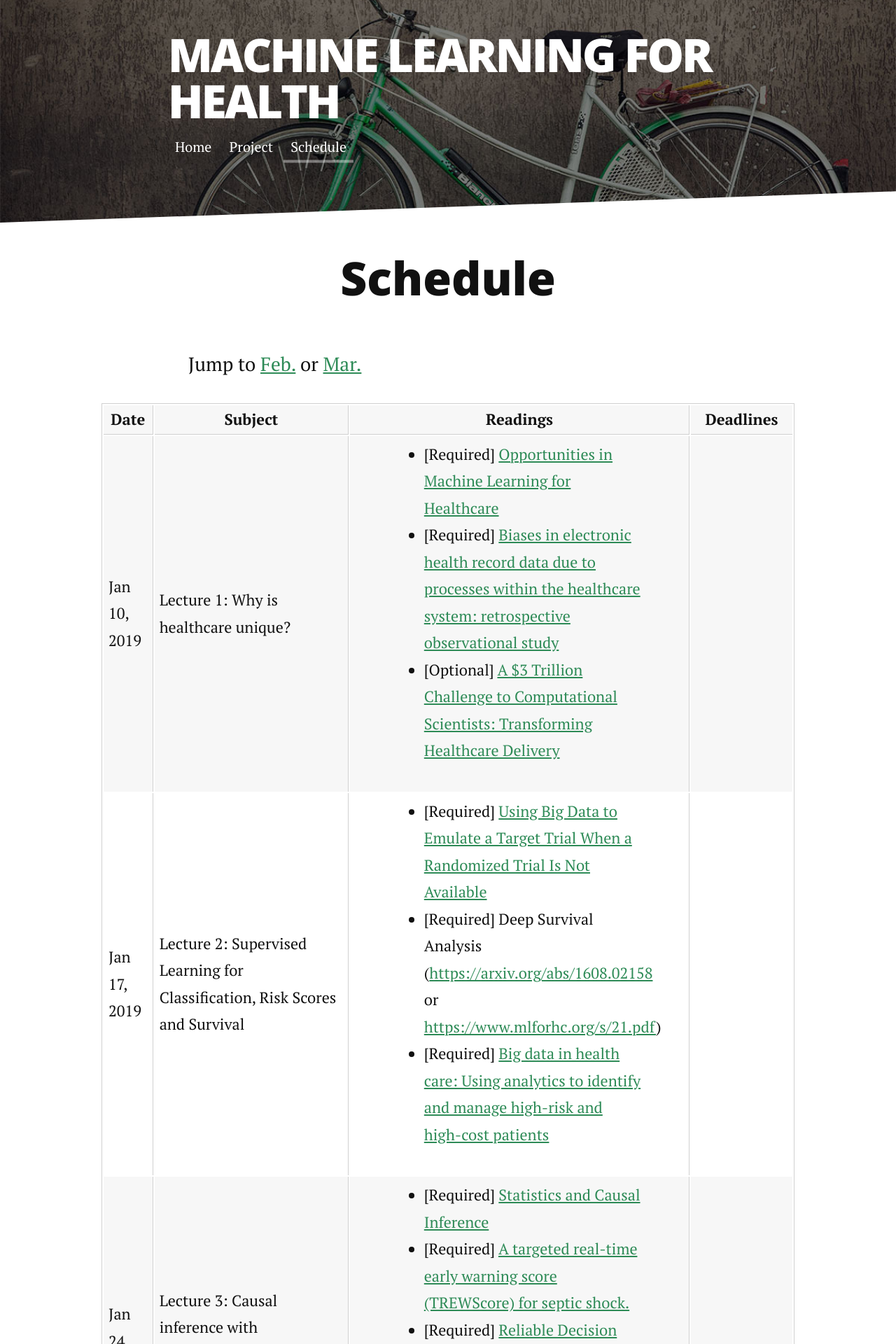
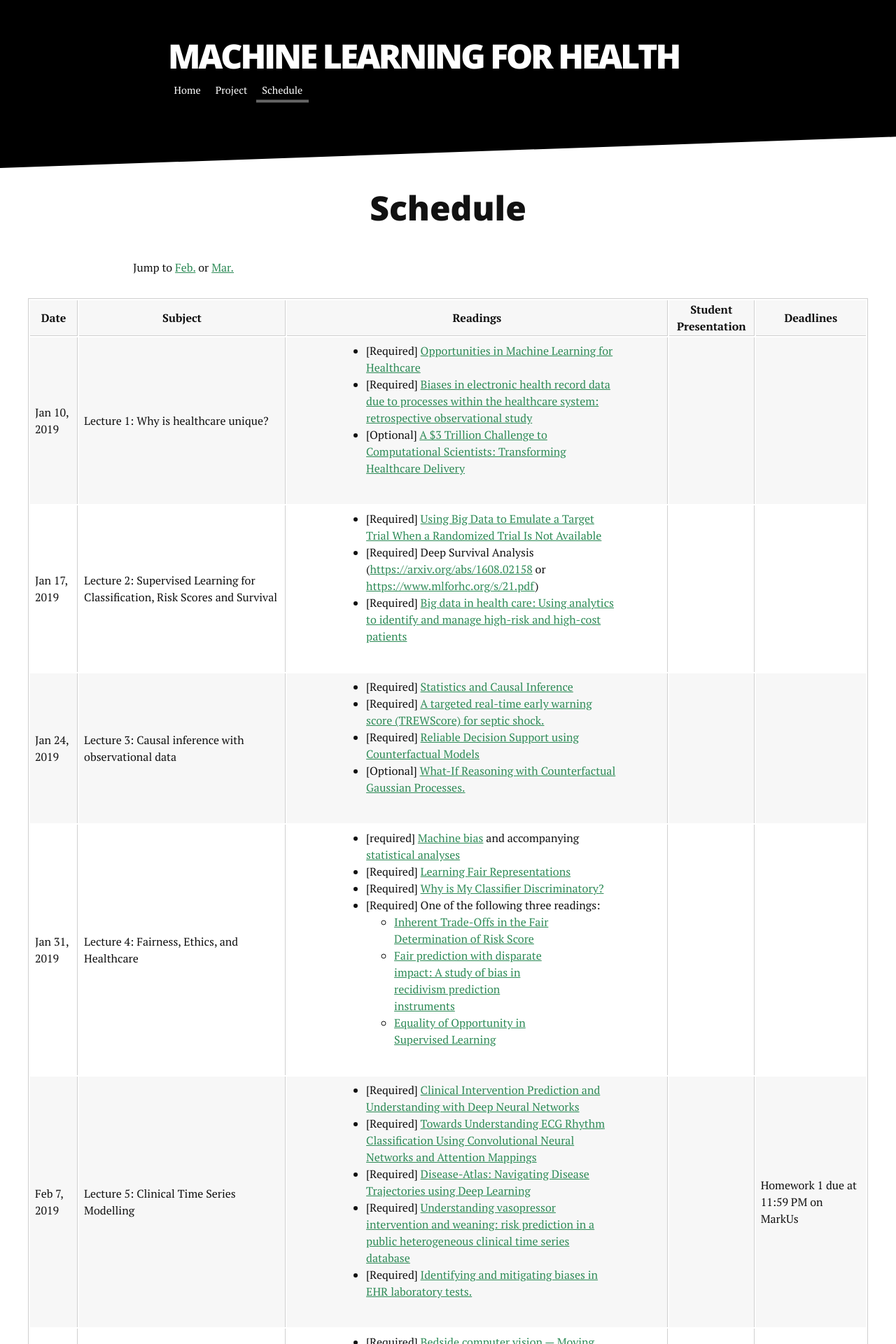
Before and after one commit to CS2541-ML4H2019/CS2541-ML4H2019.github.io, a Jekyll site: the page built from schedule.md, in a window 1280 px wide. Shown: the top 1920 px of the page at 70% size. Built offline with Jekyll 4.4.1, drawn with Linux system fonts in a browser that asks for light colours; nearby versions of some CDN libraries; some of the changed text lies outside the part shown.

Commit message:
fixed formatting issues and mild content update

```diff
--- a/index.html
+++ b/index.html
@@ -13,7 +13,7 @@
     <b>This course requires a strong background in linear algebra and probability theory, or strong grades in the machine learning course</b>. Familiarity with programming and software engineering is beneficial, but not required.
 </p>
   <p>
-    CS2541 will be capped to students who have an appropriate backgroudn this semester.
+    CS2541 will be capped to students who have an appropriate background this semester.
     If you are interested in taking the course, please come to our first lecture and fill out the course application
     <a href="https://goo.gl/forms/DFm2SPYZTUiVrsEk2">https://goo.gl/forms/DFm2SPYZTUiVrsEk2</a>
   </p>
--- a/schedule.md
+++ b/schedule.md
@@ -12,6 +12,7 @@
     <th>Date</th>
     <th>Subject</th>
     <th>Readings</th>
+    <th>Student Presentation</th>
     <th>Deadlines</th>
   </tr>
   <tr>
@@ -23,6 +24,8 @@
         <li>[Required] <a href="https://www.bmj.com/content/361/bmj.k1479">Biases in electronic health record data due to processes within the healthcare system: retrospective observational study</a></li>
         <li>[Optional] <a href="https://ieeexplore.ieee.org/stamp/stamp.jsp?tp=&arnumber=6908959">A $3 Trillion Challenge to Computational Scientists: Transforming Healthcare Delivery</a></li>
       </ul>
+    </td>
+    <td>
     </td>
     <td>
     </td>
@@ -39,10 +42,12 @@
     </td>
     <td>
     </td>
+    <td>
+    </td>
   </tr>
   <tr>
     <td>Jan 24, 2019</td>
-    <td>Lecture 3: Causal inference with observational data<br>Guest Lecture by <b>TBD</b></td>
+    <td>Lecture 3: Causal inference with observational data</td>
     <td>
       <ul>
         <li>[Required] <a href="https://www.jstor.org/stable/2289064">Statistics and Causal Inference</a></li>
@@ -53,10 +58,12 @@
     </td>
     <td>
     </td>
+    <td>
+    </td>
   </tr>
   <tr>
     <td>Jan 31, 2019</td>
-    <td>Lecture 4: Fairness, Ethics, and Healthcare<br>Guest Lecture by <b>TBD</b></td>
+    <td>Lecture 4: Fairness, Ethics, and Healthcare</td>
     <td>
       <ul>
         <li>[required] <a href="https://www.propublica.org/article/machine-bias-risk-assessments-in-criminal-sentencing">Machine bias</a> and accompanying <a href="https://www.propublica.org/article/how-we-analyzed-the-compas-recidivism-algorithm">statistical analyses</a></li>
@@ -73,10 +80,12 @@
     </td>
     <td>
     </td>
+    <td>
+    </td>
   </tr>
   <tr>
     <td id="feb">Feb 7, 2019</td>
-    <td>Lecture 5: Clinical Time Series Modelling<br>Guest Lecture by <b>TBD</b></td>
+    <td>Lecture 5: Clinical Time Series Modelling</td>
     <td>
       <ul>
         <li>[Required] <a href="http://mucmd.org/CameraReadySubmissions/65%5CCameraReadySubmission%5Cclinical-intervention-prediction%20(4).pdf">Clinical Intervention Prediction and Understanding with Deep Neural Networks</a></li>
@@ -87,12 +96,14 @@
       </ul>
     </td>
     <td>
+    </td>
+    <td>
       Homework 1 due at 11:59 PM on MarkUs
     </td>
   </tr>
   <tr>
     <td>Feb 14, 2019</td>
-    <td>Lecture 6: Clinical Imaging (Radiology/Pathology)<br>Guest Lecture by <b>TBD</b></td>
+    <td>Lecture 6: Clinical Imaging (Radiology/Pathology)></td>
     <td>
       <ul>
         <li>[Required] <a href="https://www.nejm.org/doi/full/10.1056/NEJMp1716891">Bedside computer vision — Moving artificial intelligence from driver assistance to patient safety</a></li>
@@ -104,12 +115,14 @@
       </ul>
     </td>
     <td>
+    </td>
+    <td>
 	    Project proposals due at 5PM
     </td>
   </tr>
   <tr>
     <td>Feb 21, 2019</td>
-    <td>Lecture 7: Clinical NLP and Audio<br>Guest Lecture by <b>TBD</b></td>
+    <td>Lecture 7: Clinical NLP and Audio</td>
     <td>
       <ul>
         <li>[Required] <a href="https://arxiv.org/abs/1808.08485">Deep Probabilistic Logic: A Unifying Framework for Indirect Supervision</a></li>
@@ -120,10 +133,12 @@
     </td>
     <td>
     </td>
+    <td>
+    </td>
   </tr>
   <tr>
     <td>Feb 28, 2019</td>
-    <td>Lecture 8: Clinical Reinforcement Learning<br>Guest Lecture by <b>TBD</b></td>
+    <td>Lecture 8: Clinical Reinforcement Learning</td>
     <td>
       <ul>
         <li>[Required] <a href="https://www.ncbi.nlm.nih.gov/pmc/articles/PMC3143507/pdf/nihms266705.pdf">Informing sequential clinical decision-making through reinforcement learning: an empirical study</a></li>
@@ -137,10 +152,12 @@
     </td>
     <td>
     </td>
+    <td>
+    </td>
   </tr>
   <tr>
     <td id="mar">Mar 7, 2019</td>
-    <td>Lecture 9: Missingness and Representations<br>Guest Lecture by <b>TBD</b></td>
+    <td>Lecture 9: Missingness and Representations</td>
     <td>
       <ul>
         <li>[Required] <a href="https://arxiv.org/pdf/1606.01865.pdf">Recurrent Neural Networks for Multivariate Time Series with Missing Values</a></li>
@@ -152,10 +169,12 @@
     </td>
     <td>
     </td>
+    <td>
+    </td>
   </tr>
   <tr>
     <td>Mar 14, 2019</td>
-    <td>Lecture 10: Generalization and transfer learning<br>Guest Lecture by <b>TBD</b></td>
+    <td>Lecture 10: Generalization and transfer learning</td>
     <td>
       <ul>
         <li>[Required] <a href="https://www.sciencedirect.com/science/article/pii/S1532046415002282">Implications of non-stationarity on predictive modeling using EHRs</a></li>
@@ -164,10 +183,12 @@
     </td>
     <td>
     </td>
+    <td>
+    </td>
   </tr>
   <tr>
     <td>Mar 21, 2019</td>
-    <td>Lecture 11: Interpretability / Humans-In-The-Loop / Policies and Politics<br>Guest Lecture by <b>TBD</b></td>
+    <td>Lecture 11: Interpretability / Humans-In-The-Loop / Policies and Politics</td>
     <td>
       <ul>
         <li>[Required] <a href="http://people.dbmi.columbia.edu/noemie/papers/15kdd.pdf">Intelligible Models for HealthCare: Predicting Pneumonia Risk and Hospital 30-day Readmission</a></li>
@@ -180,17 +201,23 @@
     </td>
     <td>
     </td>
+    <td>
+    </td>
   </tr>
   <tr>
     <td>Mar 28, 2019</td>
     <td>Course Presentations</td>
     <td></td>
+    <td>
+    </td>
     <td></td>
   </tr>
   <tr>
     <td>April 4, 2019</td>
     <td>Course Presentations</td>
     <td></td>
+    <td>
+    </td>
     <td>Project report due 11:59PM</td>
   </tr>
 </table>
```
Also changed, not shown: Project.md (+4 -3 lines), css/style.css (+4 -4 lines), assets/css/style.css.
